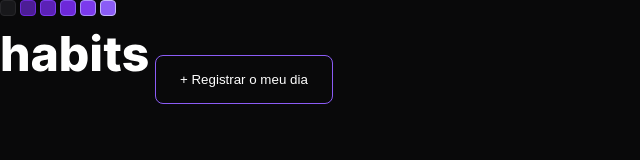
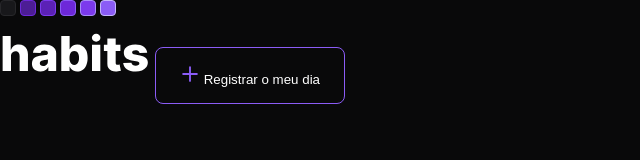
Before and after one commit to geloodev/nlw-setup, a plain HTML site: page index.html in a window 1280 px wide. Shown: the whole page, without its empty margins (0-640 px from the left). Drawn offline with Linux system fonts and the light colour scheme.

Commit message:
:sparkles: feat: inserting plug svg on button

```diff
--- a/index.html
+++ b/index.html
@@ -10,6 +10,9 @@
     </head>
     <body>
         <img src="./assets/logo.svg" alt="Logomarca do aplicativo Habits">
-        <button>+ Registrar o meu dia</button>
+        <button>
+            <img src="./assets/plus.svg" alt="">
+            Registrar o meu dia
+        </button>
     </body>
 </html>
```
